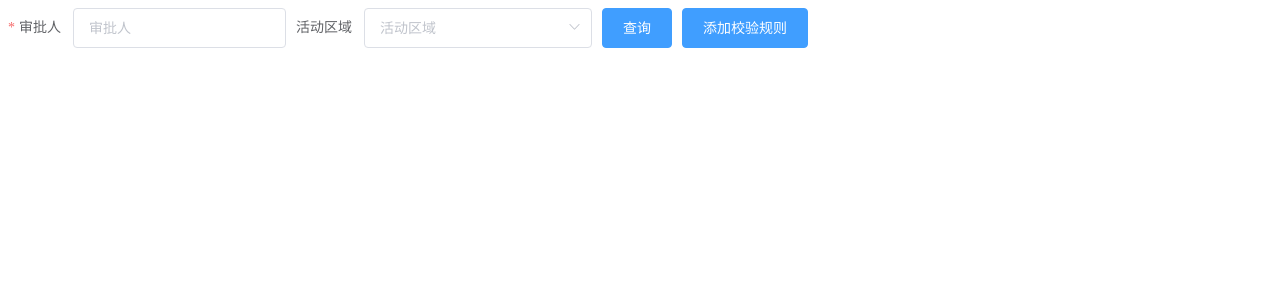
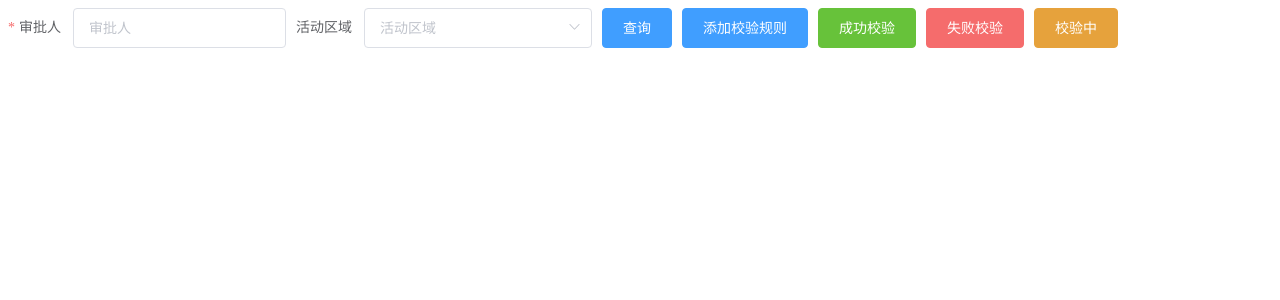
Before and after one commit to AlwaysWannaFly01/vue_project, a Vue app in the folder element-ui-test2/: page / in a window 1280 px wide. Shown: the top 300 px of the page. Built offline with nearby package versions, Linux system fonts and the light colour scheme.

Commit message:
手动控制校验状态

```diff
--- a/element-ui-test2/src/App.vue
+++ b/element-ui-test2/src/App.vue
@@ -6,9 +6,15 @@
             :rules="rules"
             ref="form"
             :validate-on-rule-change="false"
+            status-icon
         >
             <!-- validate-on-rule-change 为true时 ，在 rules 属性改变后立即触发一次验证 -->
-            <el-form-item label="审批人" prop="user">
+            <el-form-item
+                label="审批人"
+                prop="user"
+                :validate-status="status"
+                :error="error"
+            >
                 <el-input v-model="data.user" placeholder="审批人"></el-input>
             </el-form-item>
             <el-form-item label="活动区域">
@@ -21,6 +27,13 @@
                 <el-button type="primary" @click="onSubmit">查询</el-button>
                 <el-button type="primary" @click="addRule"
                     >添加校验规则</el-button
+                >
+                <el-button type="success" @click="showSuccess"
+                    >成功校验</el-button
+                >
+                <el-button type="danger" @click="showError">失败校验</el-button>
+                <el-button type="warning" @click="showValidating"
+                    >校验中</el-button
                 >
             </el-form-item>
         </el-form>
@@ -54,7 +67,9 @@ export default {
                     }
                     // { validator: userValidator, trigger: "blur" }
                 ]
-            }
+            },
+            error: "",
+            status: ""
         };
     },
     methods: {
@@ -86,7 +101,19 @@ export default {
                 { validator: userValidator, trigger: "blur" }
             ];
             this.rules = Object.assign({}, this.rules, { user: newRule });
-        }
+        },
+        showSuccess() {
+            this.status = "success";
+            this.error = "";
+        },
+        showError() {
+            this.status = "error";
+            this.error = "用户名输入有误";
+        },
+        showValidating() {
+            this.status = "validating";
+            this.error = "";
+        },
     }
 };
 </script>
```
